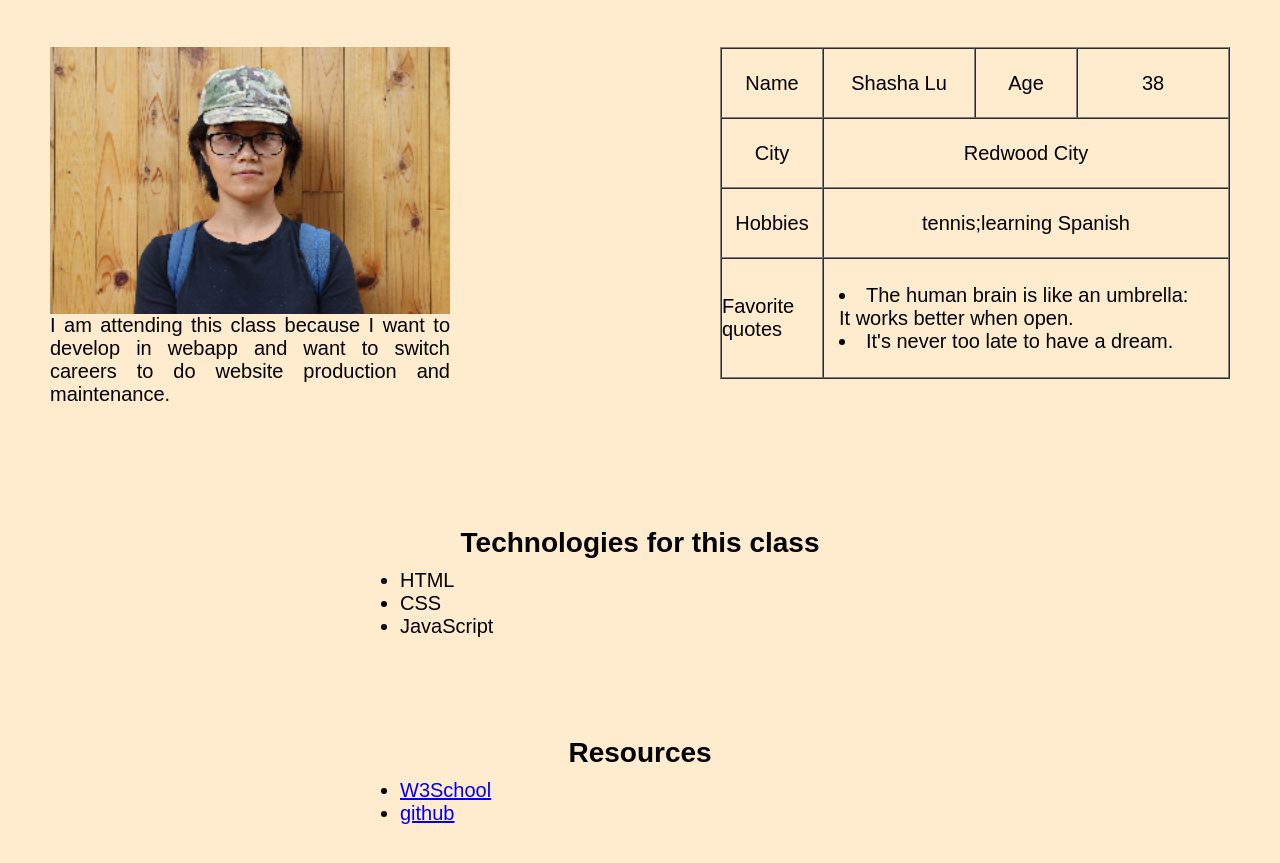
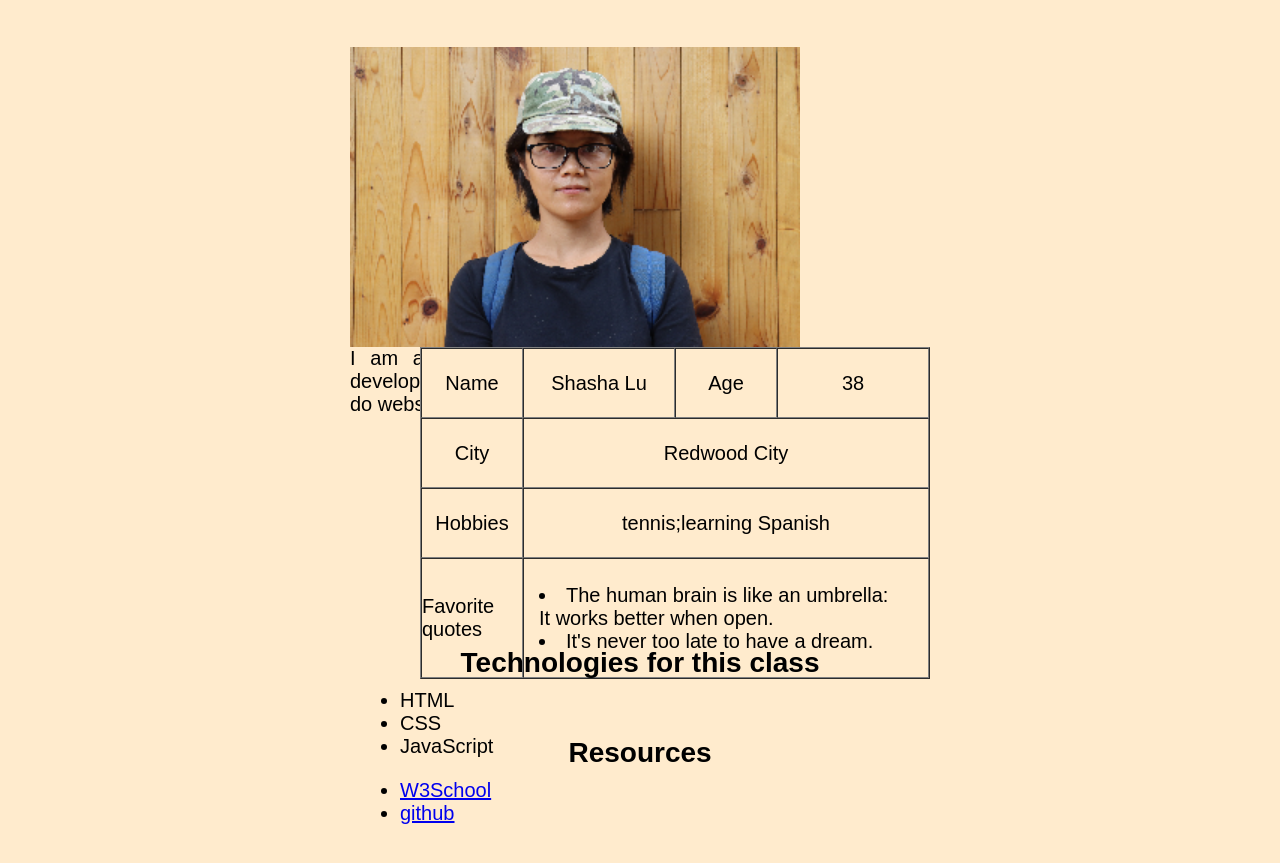
Before and after one commit to Usahealthlife/usahealthlife.github.io, a plain HTML site: page css128-homework1.html in a window 1280 px wide. Shown: the part 43-906 px from the top of the page. Drawn offline with Linux system fonts and the light colour scheme.

Commit message:
Update 1.css

```diff
--- a/css/1.css
+++ b/css/1.css
@@ -15,7 +15,7 @@ h1{
 .box{
     width:1200;
     height: 300px;
-    padding:50px 50px 30px 50px;
+    padding:50px 350px 30px 350px;
 }
 .left{
     float: left;
@@ -25,17 +25,17 @@ h1{
 }
 .left img{
     display: table-cell;
-    width:400px;
+    width:450px;
     text-align: right;
 }
 .left p{
     text-align: justify;
-    width:400px;
+    width:450px;
 
 }
 .right{
     float:right;
-    width:600;
+    width:700;
     height: 300px;
     padding:0px;
 }
```
